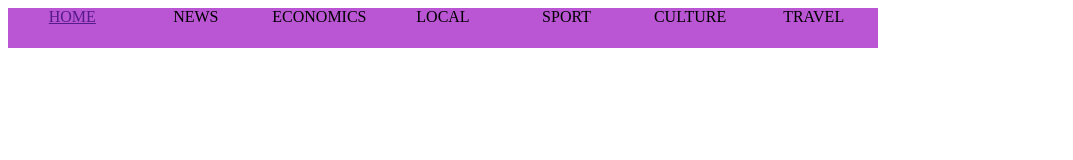
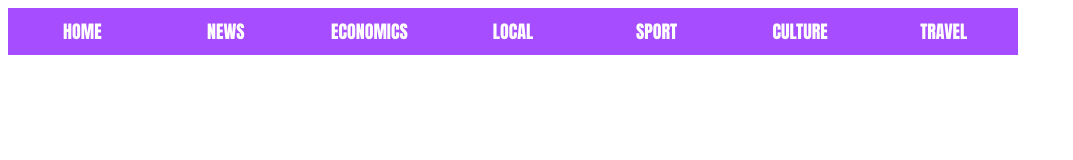
Before and after one commit to amisiura/4, a plain HTML site: page index.html in a window 1280 px wide. Shown: the whole page, without its empty margins (0-1073 px from the left). Drawn offline with Linux system fonts and the light colour scheme.

Commit message:
Update style.css

```diff
--- a/style.css
+++ b/style.css
@@ -1,3 +1,6 @@
+.*{
+	box-sizing:box-content;
+}
 .menu{
 	background-color: #BA55D3;
 	display: block;
@@ -8,28 +11,29 @@
 
 }
 
-p{
+a{
 	/*width: 129px;*/
 	font-weight: normal;
 	color:white;
-	font-size: 16px;
-	font-family:serif;
+	font-size: 18px;
+	font-family:Impact;
 	text-align: center;
 	clear: both;
+	text-decoration: none;
 }
 
 .menu_item{
 	float: left;
 	display: block;
-	background-color: #BA55D3;
+	background-color: rgb(166,77,255);
 	margin-right: -5px;
 	text-align: center;
-	height: 40px;
+	padding: 10px;
 	width: 128.57px;
 }
 
 
 .menu_item:hover{
-	background-color: #EEE9E9;
-	color: #8B8989;
+	background-color: rgb(238,238,238);
+	color: rgb(201,180,161);
 }
```
